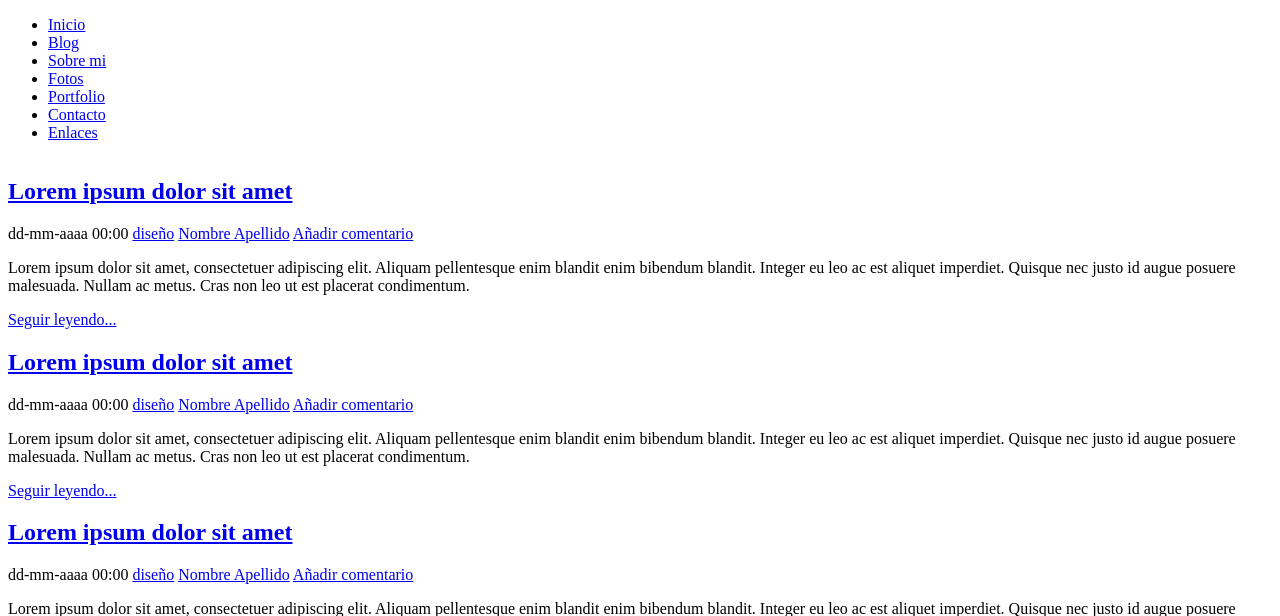
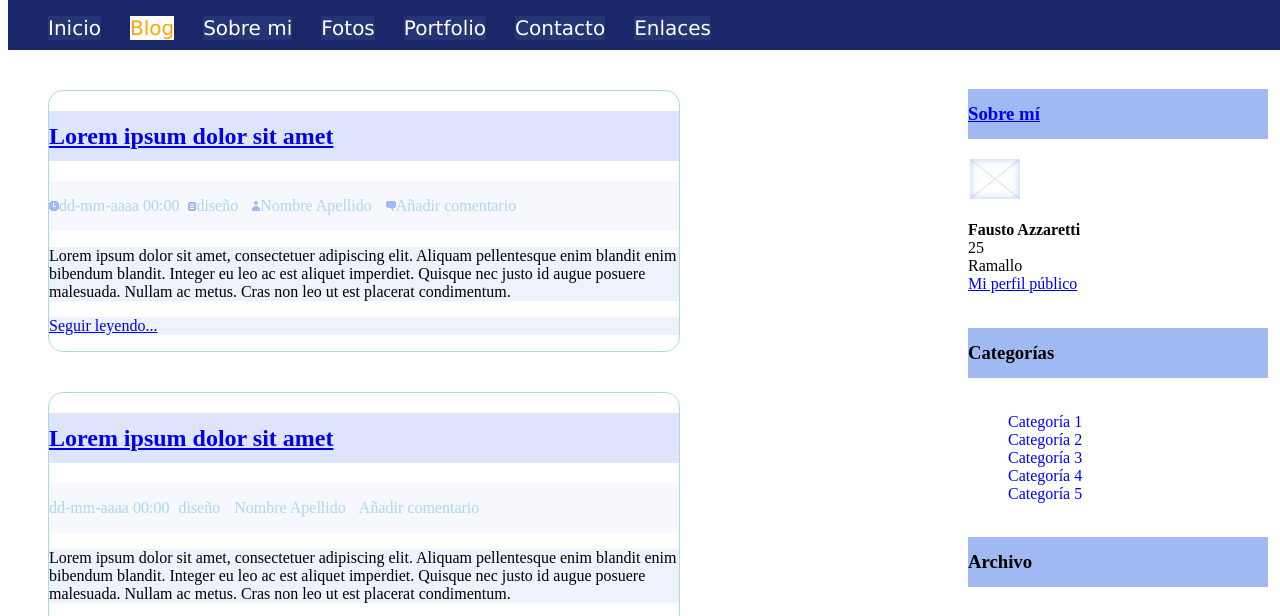
Before and after one commit to faustoazzaretti/Week-02-RR-bis, a plain HTML site: page index.html in a window 1280 px wide. Shown: the part 89-705 px from the top of the page. Drawn offline with Linux system fonts and the light colour scheme.

Commit message:
Add secondary css

```diff
--- /dev/null
+++ b/css/content.css
@@ -0,0 +1,67 @@
+#contenido{
+    display: flex;
+    justify-content: space-between;
+    width: 100vw;
+}
+
+#principal{
+    display: flex;
+    flex-direction: column;
+    width: 75vw;
+    margin:20px;
+}
+
+.articulo{
+    width: 70%;
+    height:auto;
+    border: 1px solid lightblue;
+    border-radius: 15px;
+    margin:20px;
+}
+
+.articulo h2{
+    height: 50px;
+    line-height: 50px;
+    width: auto;
+    background-color: #DDE4FC;
+}
+
+.articulo .info{
+    height: 50px;
+    background-color: #F6F8FE;
+    line-height: 50px;
+}
+
+.articulo .info span,.articulo .info span a{
+    text-decoration: none;
+    color: lightblue;
+    margin-right: 5px;
+}
+
+.articulo p{
+    background-color: #EEF2FD;
+}
+
+#secundario{
+    display: flex;
+    flex-direction: column;
+    width: 25vw;
+    margin:20px;
+    margin-right:20px ;
+}
+
+#secundario h3{
+    height: 50px;
+    line-height: 50px;
+    width: auto;
+    background-color: #A0B9F3;
+}
+
+#secundario ul li{
+    list-style: none;
+}
+
+#secundario ul li a{
+    text-decoration: none;
+    color: blue;
+}
--- /dev/null
+++ b/css/menu.css
@@ -0,0 +1,37 @@
+#menu{
+    width: 100%;
+    height: 50px;
+    background-color: #192667;
+}
+
+#menu ul{
+     height: 48px;
+    color: #B5C4E3;
+}
+
+#menu ul li{
+    display: inline;
+    width: 100px;
+    font-size: 20px ;
+    font-family: Verdana, Geneva, Tahoma, sans-serif;
+    margin-right: 25px;
+    background-color: #253474;
+
+}
+
+#menu ul li a{
+    text-decoration: none;
+    list-style: none;
+    color: white;
+}
+
+#menu ul li a:hover{
+    cursor: pointer;
+    background-color: white;
+    color: orange;
+}
+
+#menu .seleccionado a{
+    background-color: white;
+    color: orange;
+}
--- a/index.html
+++ b/index.html
@@ -10,6 +10,8 @@
         <meta name="keywords" content="sitio, web" />
         <link rel="index" href="./" title="Inicio" />
         <link rel="stylesheet" href="/css/header.css">
+        <link rel="stylesheet" href="/css/menu.css">
+        <link rel="stylesheet" href="/css/content.css">
     </head>
     <body>
         <div id="contenedor">
@@ -43,10 +45,14 @@
                     <div class="articulo">
                         <h2><a href="#">Lorem ipsum dolor sit amet</a></h2>
                         <p class="info">
-                            <span class="fecha">dd-mm-aaaa 00:00</span>
-                            <span class="categoria"><a href="#">diseño</a></span>
-                            <span class="autor"><a href="#">Nombre Apellido</a></span>
-                            <span class="comentarios"><a href="#">Añadir comentario</a></span>
+                            <span class="fecha"><img src="/image/icono_fecha.gif" alt="fecha">dd-mm-aaaa 00:00</span>
+                            <span class="categoria"><img src="/image/icono_categoria.gif" alt="fecha"><a
+                                    href="#">diseño</a></span>
+                            <span class="autor"><img src="/image/icono_autor.gif" alt="fecha"><a href="#">Nombre
+                                    Apellido</a></span>
+                            <span class="comentarios"><img src="/image/icono_comentarios.gif" alt="fecha"><a
+                                    href="#">Añadir
+                                    comentario</a></span>
                         </p>
                         <p>Lorem ipsum dolor sit amet, consectetuer adipiscing elit. Aliquam pellentesque enim blandit
                             enim bibendum blandit.
@@ -92,10 +98,10 @@
                 <div id="secundario">
                     <h3><a href="#">Sobre mí</a></h3>
                     <div id="sobremi">
-                        <img src="imagenes/mifoto.gif" alt="Mi foto" />
-                        <p><strong>Nombre apellidos</strong><br />
-                            Edad<br />
-                            Ciudad de residencia<br />
+                        <img src="image/mifoto.gif" alt="Mi foto" />
+                        <p><strong>Fausto Azzaretti</strong><br />
+                            25<br />
+                            Ramallo<br />
                             <a href="#">Mi perfil público</a>
                         </p>
                     </div>
@@ -130,9 +136,6 @@
                 </div>
                 <div class="clear"></div>
             </div>
-            <div id="pie">
-                <p id="copyright">&copy; 200X Nombre de empresa</p>
-            </div>
         </div>
     </body>
 </html>
```
Also changed, not shown: image/icono_autor.gif (added), image/icono_categoria.gif (added), image/icono_comentarios.gif (added), image/icono_fecha.gif (added), image/mifoto.gif (added).
